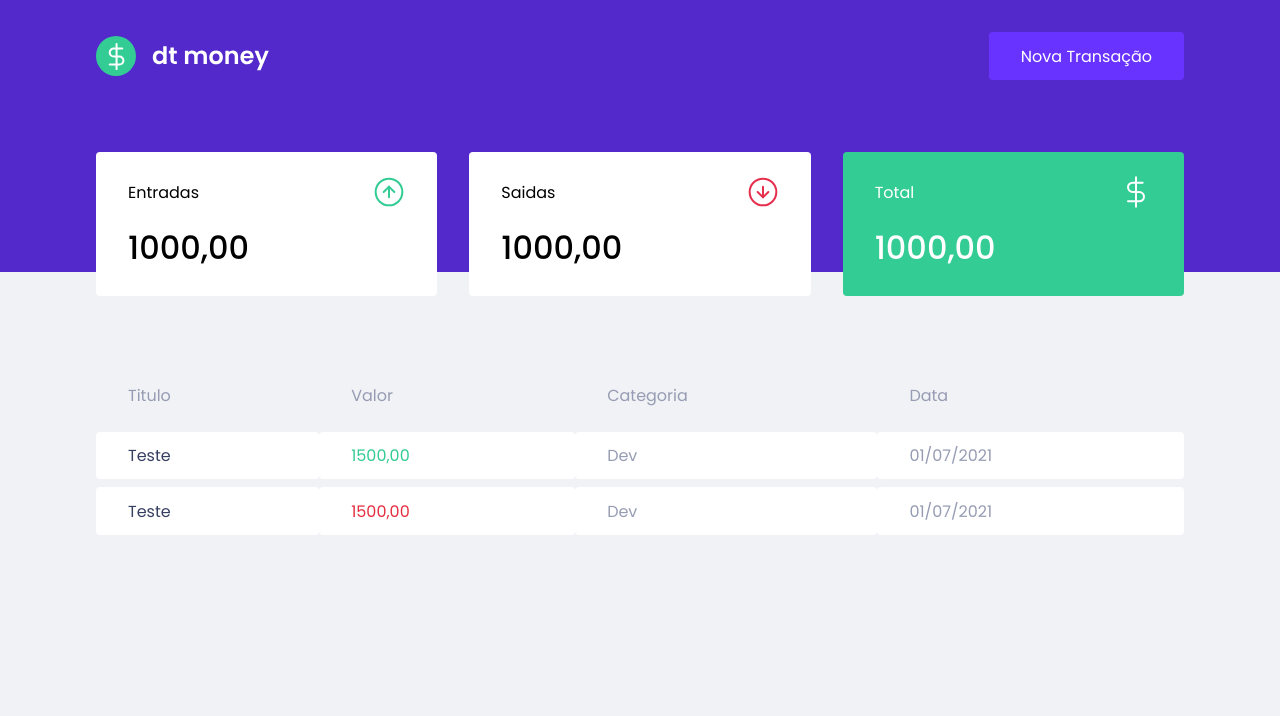
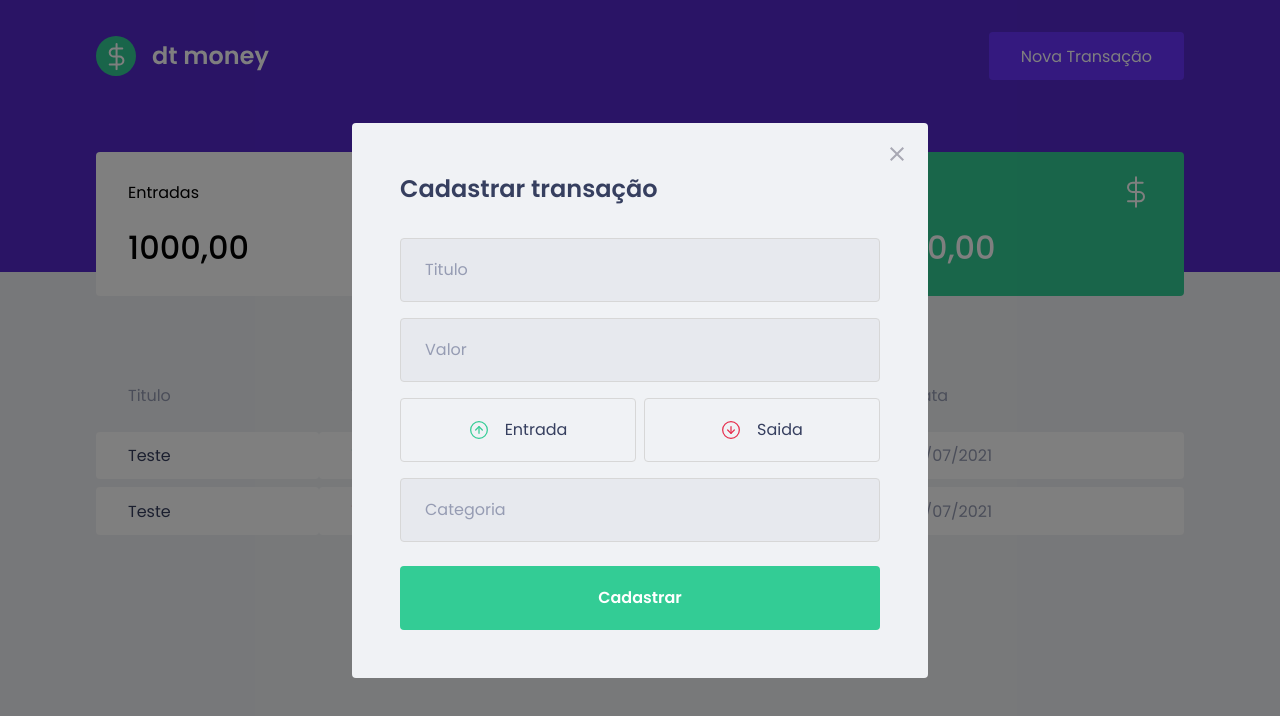
Before and after one commit to claudiostocco/ignite-02-dtmoney, a React (Create React App) app: page / in a window 1280 px wide. Both pictures are taken after a click on the button "Nova Transação". Shown: the top 716 px of the page. Built offline with nearby package versions, Linux system fonts and the light colour scheme; no server answers; what miragejs would draw is missing.

Commit message:
Criação do Modal NewTransactionModal.

```diff
--- a/package.json
+++ b/package.json
@@ -5,8 +5,10 @@
   "dependencies": {
     "axios": "^0.21.1",
     "miragejs": "^0.1.41",
+    "polished": "^4.1.3",
     "react": "^17.0.2",
     "react-dom": "^17.0.2",
+    "react-modal": "^3.14.3",
     "styled-components": "^5.3.0",
     "web-vitals": "^1.0.1"
   },
@@ -18,6 +20,7 @@
     "@types/node": "^12.0.0",
     "@types/react": "^17.0.0",
     "@types/react-dom": "^17.0.0",
+    "@types/react-modal": "^3.12.0",
     "@types/styled-components": "^5.1.10",
     "react-scripts": "4.0.3",
     "typescript": "^4.1.2"
--- a/src/App.tsx
+++ b/src/App.tsx
@@ -1,12 +1,29 @@
 import { GlobalStyle } from "./styles/GlobalStyle";
 import { Header } from "./components/Header";
 import { Dashboard } from "./components/Dashboard";
+import { useState } from "react";
+import Modal from 'react-modal';
+import { NewTransactionModal } from "./components/NewTransactionModal";
+
+Modal.setAppElement('#root')
 
 export function App() {
-  return (
+  const [ isNewTableTransactionModalOpen, setIsNewTableTransactionModalOpen ] = useState(false)
+
+  function handleOpenTableTransactionModal() {
+      setIsNewTableTransactionModalOpen(true)
+  }
+
+  function handleCloseTableTransactionModal() {
+      setIsNewTableTransactionModalOpen(false)
+  }
+
+return (
     <>
-      <Header/>
+      <Header onOpenTableTransactionModal={handleOpenTableTransactionModal}/>
       <Dashboard/>
+
+      <NewTransactionModal isOpen={isNewTableTransactionModalOpen} onRequestClose={handleCloseTableTransactionModal}/>
       <GlobalStyle/>
     </>
   );
--- a/src/components/Header/index.tsx
+++ b/src/components/Header/index.tsx
@@ -1,12 +1,16 @@
 import { Container, Content } from "./style";
 import logoimage from "../../assets/logo.svg"
 
-export function Header() {
+interface HeaderProps {
+    onOpenTableTransactionModal: () => void
+}
+
+export function Header({onOpenTableTransactionModal}: HeaderProps) {
     return (
         <Container>
             <Content>
                 <img src={logoimage} alt="DT Money"/>
-                <button type="button">Nova Transação</button>
+                <button type="button" onClick={onOpenTableTransactionModal}>Nova Transação</button>
             </Content>
         </Container>
     )
--- /dev/null
+++ b/src/components/NewTransactionModal/index.tsx
@@ -0,0 +1,37 @@
+import { Container, TransactionTypeContainer } from "./styles";
+import Modal from 'react-modal'
+import imgClose from '../../assets/close.svg'
+import imgIncome from '../../assets/income.svg'
+import imgOutcome from '../../assets/outcome.svg'
+
+interface NewTransactionModalProps {
+    isOpen: boolean
+    onRequestClose: () => void
+}
+
+export function NewTransactionModal({isOpen,onRequestClose}: NewTransactionModalProps) {
+    return (
+        <Modal isOpen={isOpen} onRequestClose={onRequestClose} className="react-modal-content" overlayClassName="react-modal-overlay">
+            <button type="button" onClick={onRequestClose} className="react-modal-close">
+                <img src={imgClose} alt="Fechar" />
+            </button>
+            <Container>
+                <h2>Cadastrar transação</h2>
+                <input placeholder="Titulo"/>
+                <input type="number" placeholder="Valor"/>
+                <TransactionTypeContainer>
+                    <button type="button">
+                        <img src={imgIncome} alt="Entrada" />
+                        <span>Entrada</span>
+                    </button>
+                    <button type="button">
+                        <img src={imgOutcome} alt="Saida" />
+                        <span>Saida</span>
+                    </button>
+                </TransactionTypeContainer>
+                <input placeholder="Categoria"/>
+                <button type="submit">Cadastrar</button>
+            </Container>
+        </Modal>
+    )
+}
--- /dev/null
+++ b/src/components/NewTransactionModal/styles.ts
@@ -0,0 +1,84 @@
+import styled from "styled-components";
+import { darken } from "polished";
+
+export const Container = styled.form`
+    h2 {
+        color: var(--text-title);
+        font-size: 1.5rem;
+        margin-bottom: 2rem;
+    }
+
+    input {
+        width: 100%;
+        padding: 0 1.5rem;
+        height: 4rem;
+        border-radius: 0.25rem;
+        border: 1px solid #d7d7d7;
+        background: #e7e9ee;
+        font-weight: 400;
+        font-size: 1rem;
+
+        &::placeholder {
+            color: var(--text-body);
+        }
+
+        & + input {
+            margin-top: 1rem;
+        }
+    }
+
+    button[type="submit"] {
+        width: 100%;
+        padding: 0 1.5rem;
+        height: 4rem;
+        background: var(--green);
+        color: #fff;
+        border-radius: 0.25rem;
+        border: 0;
+        font-size: 1rem;
+        font-weight: 600;
+        margin-top: 1.5rem;
+
+        transition: filter 0.2s;
+        &:hover {
+            filter: brightness(0.9);
+        }
+    }
+`
+
+export const TransactionTypeContainer = styled.div`
+    margin: 1rem 0;
+    display: grid;
+    grid-template-columns: 1fr 1fr;
+    gap: 0.5rem;
+
+    button {
+        height: 4rem;
+        border: 1px solid #d7d7d7;
+        border-radius: 0.25rem;
+
+        background: transparent;
+
+        display: flex;
+        align-items: center;
+        justify-content: center;
+
+        transition: border-color 0.2s;
+
+        &:hover {
+            border-color: ${darken(0.1,'#d7d7d7')};
+        }
+
+        img {
+            width: 20px;
+            height: 20px;
+        }
+
+        span {
+            display: inline-block;
+            margin-left: 1rem;
+            font-size: 1rem;
+            color: var(--text-title);
+        }
+    }
+`
--- a/src/styles/GlobalStyle.ts
+++ b/src/styles/GlobalStyle.ts
@@ -51,4 +51,38 @@ export const GlobalStyle = createGlobalStyle`
         cursor: not-allowed;
     }
 
+    .react-modal-overlay {
+        background: rgba(0, 0, 0, 0.5);
+        position: fixed;
+        top: 0;
+        bottom: 0;
+        left: 0;
+        right: 0;
+        display: flex;
+        align-items: center;
+        justify-content: center;
+    }
+
+    .react-modal-content {
+        width: 100%;
+        max-width: 576px;
+        background: var(--background);
+        padding: 3rem;
+        position: relative;
+        border-radius: 0.25rem;
+    }
+
+    .react-modal-close {
+        position: absolute;
+        top: 1.5rem;
+        right: 1.5rem;
+        border: 0;
+        background: transparent;
+
+        transition: filter 0.2s;
+
+        &:hover {
+            filter: brightness(0.8);
+        }
+    }
 `
```
Also changed, not shown: 1 other file (tests, documents, lock files or other folders).
